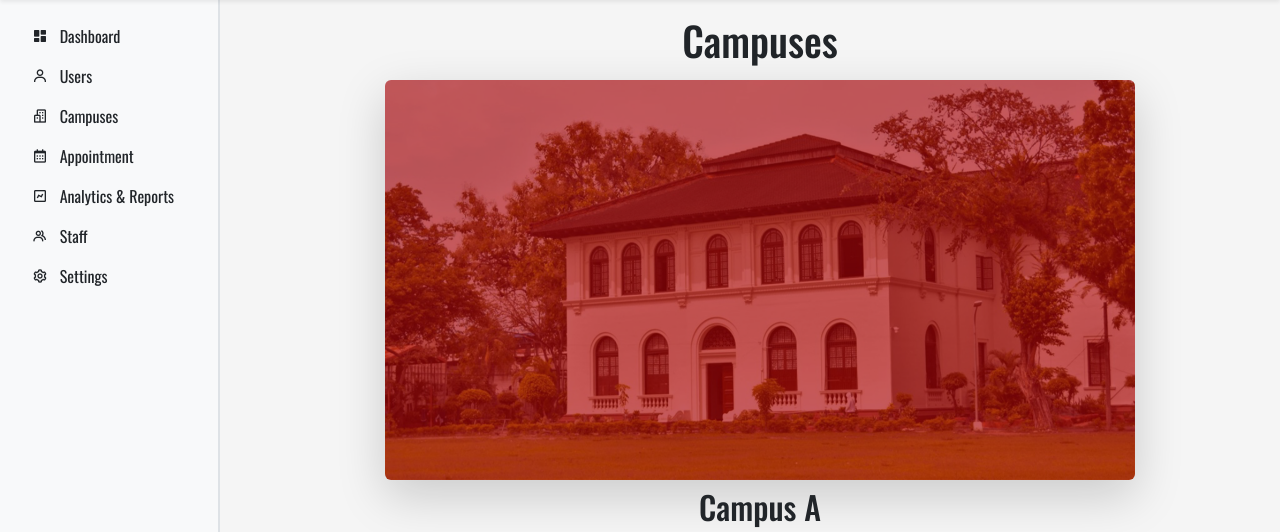
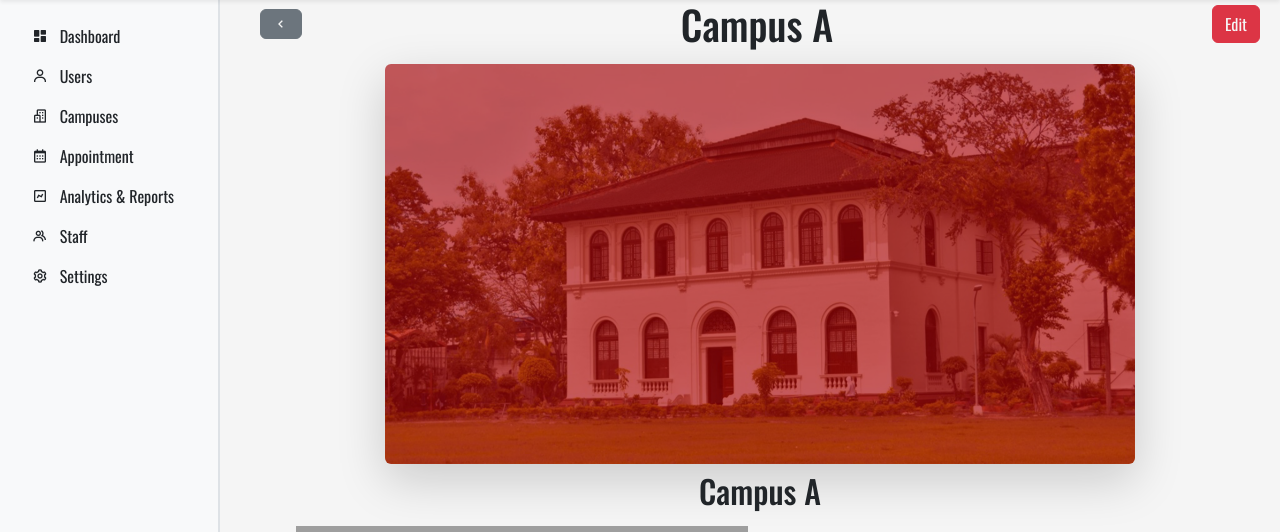
Before and after one commit to frnkln-olvrs/DocConnect, a PHP site: page /admin/view_campus in a window 1280 px wide. Shown: the part 64-596 px from the top of the page. Run offline with PHP 8.4, Linux system fonts and the light colour scheme; some libraries are stand-ins or nearby versions; grey boxes are pictures that could not be loaded.

Commit message:
Update view_campus.php

```diff
--- a/admin/view_campus.php
+++ b/admin/view_campus.php
@@ -1,7 +1,7 @@
 <html lang="en">
 <?php
   $title = 'Campuses | Campus A';
-	include './includes/admin_head.php';
+  include './includes/admin_head.php';
   function getCurrentPage() {
     return basename($_SERVER['PHP_SELF']);
   }
@@ -14,10 +14,14 @@
     require_once ('./includes/admin_sidepanel.php');
   ?>
 
-  <section id="campus">
-    <h1 class="text-center my-3">Campuses</h1>
+  <section id="campus" class="">
+    <div class="d-flex justify-content-between align-items-center">
+      <a href="./campus" class="btn btn-secondary text-white"><i class='bx bx-chevron-left'></i></a>
+      <h1 class="text-center m-0">Campus A</h1>
+      <a href="edit_campus" class="btn btn-primary text-white">Edit</a>
+    </div>
 
-    <div class="d-flex justify-content-center w-100 h-50">
+    <div class="d-flex justify-content-center w-100 h-50 mt-3">
       <img src="../assets/images/bg-1.png" alt="" class="w-75 rounded-2 shadow-lg">
     </div>
 
```
